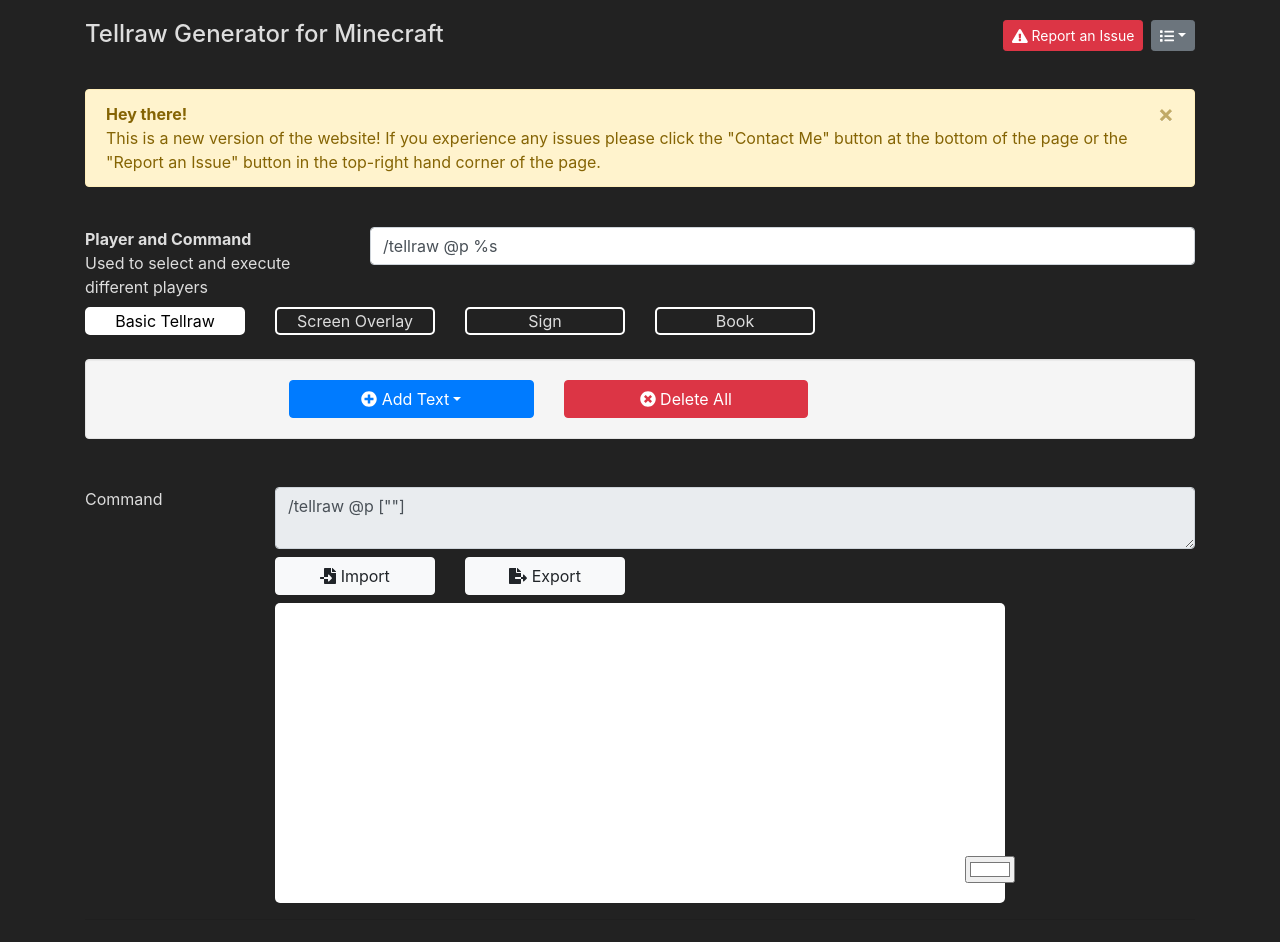
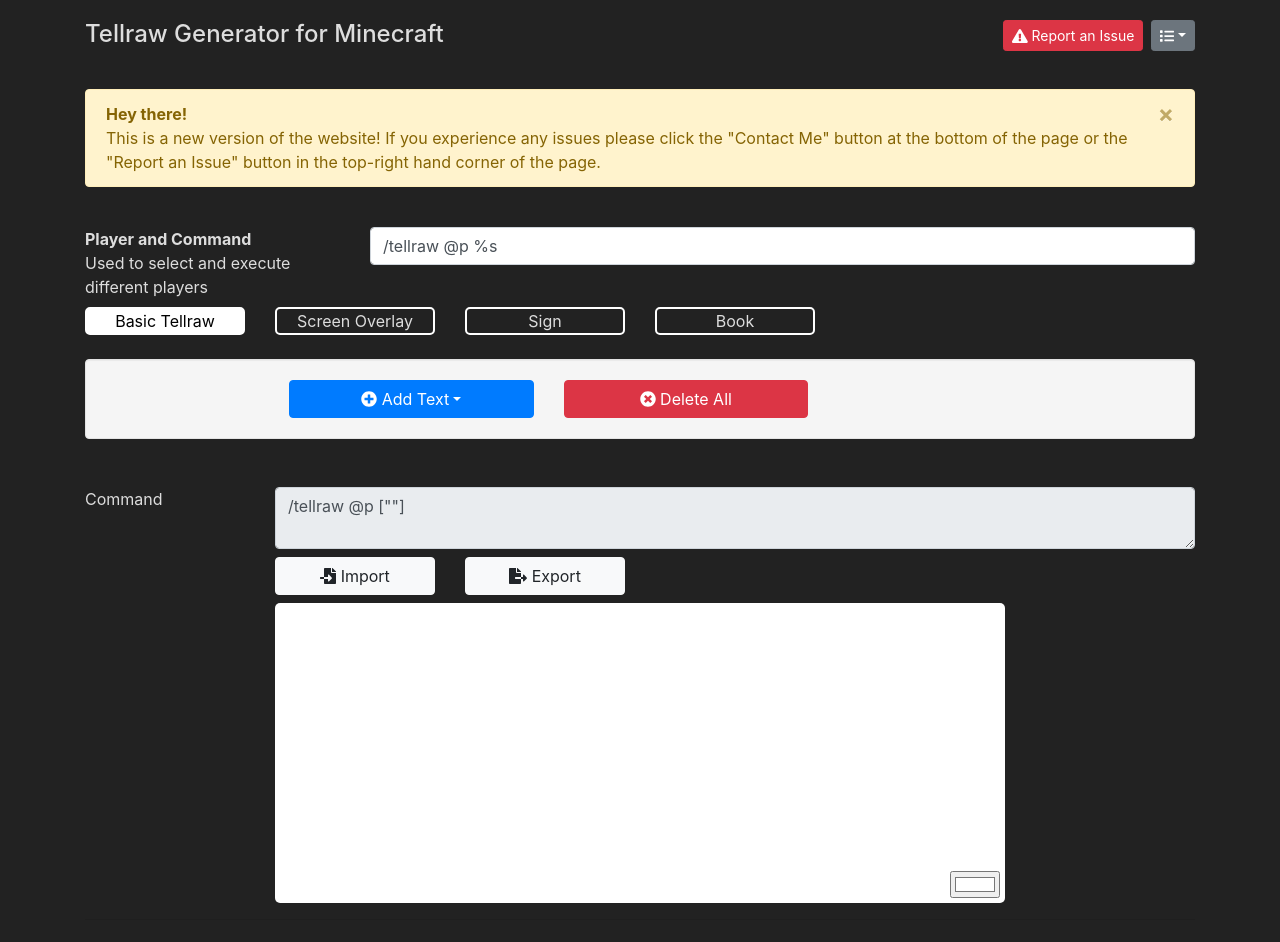
Before and after one commit to ezfe/tellraw, a React app: page / in a window 1280 px wide. Shown: the top 942 px of the page. Built offline with nearby package versions, Linux system fonts and the light colour scheme.

Commit message:
Corrected swapped values

```diff
--- a/src/styles/styles.scss
+++ b/src/styles/styles.scss
@@ -56,8 +56,8 @@ body {
 
 .preview-color-picker {
   position: absolute;
-  right: 5px;
-  bottom: 20px;
+  right: 20px;
+  bottom: 5px;
 }
 
 .book-preview {
```
